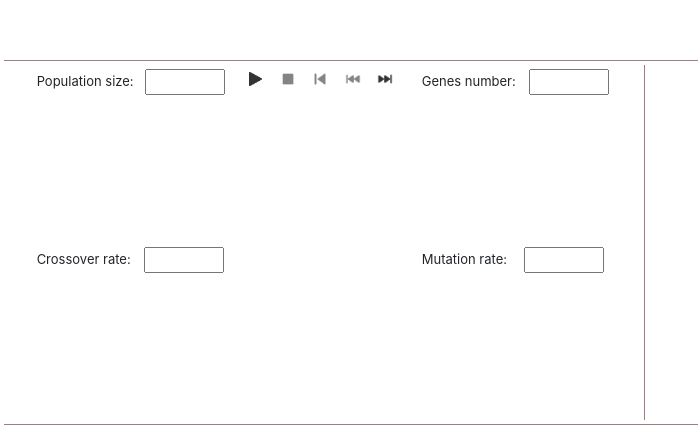
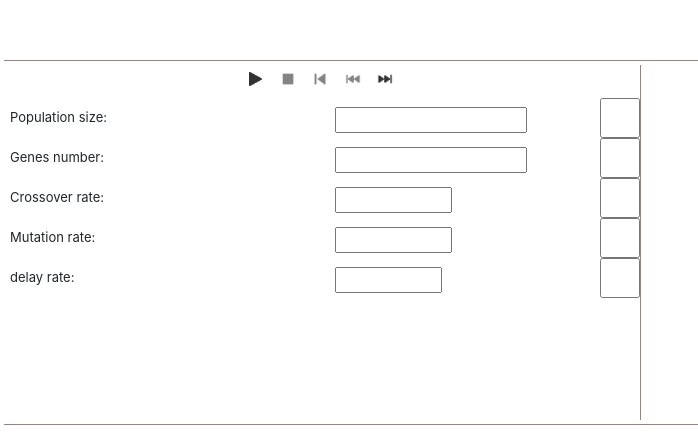
Before and after one commit to dnory0/genetic-py-simulator, an Electron app: page app/index.html in a window 1280 px wide. Shown: the part 352-800 px from the top of the page, without its empty margins (0-698 px from the left). Drawn offline with nearby package versions, Linux system fonts and the light colour scheme.

Commit message:
fix: adjusted style better for parameters inputs

```diff
--- a/app/index.html
+++ b/app/index.html
@@ -36,28 +36,24 @@
               </button>
             </div>
           </div>
+          <div class="controls-background"></div>
           <div class="parameters-container">
             <div class="parameters">
-              <section>
-                <label>
               <p>Population size:</p>
               <input type="number" min="120" step="1" id="pop-size" name="pop_size" />
-                </label>
-                <label>
+              <input type="checkbox" name="" id="">
               <p>Genes number:</p>
               <input type="number" min="80" step="1" id="genes-num" name="genes_num" />
-                </label>
-              </section>
-              <section>
-                <label>
+              <input type="checkbox" name="" id="">
               <p>Crossover rate:</p>
               <input type="number" min="0.001" max="1" step="0.001" id="crossover-rate" name="crossover_rate" />
-                </label>
-                <label>
+              <input type="checkbox" name="" id="">
               <p>Mutation rate:</p>
               <input type="number" min="0" max="1" step="0.001" id="mutation-rate" name="mutation_rate" />
-                </label>
-              </section>
+              <input type="checkbox" name="" id="">
+              <p>delay rate:</p>
+              <input type="number" min="0" max="5" step="0.05" id="delay-rate" name="delay_rate" />
+              <input type="checkbox" name="" id="">
             </div>
           </div>
         </div>
--- a/app/style/style.scss
+++ b/app/style/style.scss
@@ -51,9 +51,9 @@ body {
   .primary-process-container {
     background-color: #fff;
     height: calc(50% + 13px);
+    padding: 0 4px;
 
     .border-container {
-      margin: 0 4px;
       border-bottom: 1px solid #a37e7e;
       height: 100%;
     }
@@ -65,12 +65,11 @@ body {
 
     .controls-container {
       flex: 1;
-      margin: 0 4px;
-      padding: 4px 0;
       width: 50vw;
       text-align: center;
 
       .state-controls-container {
+        margin-top: 4px;
         position: absolute;
         width: fit-content;
         left: calc(25% - 79px);
@@ -108,11 +107,20 @@ body {
         }
       }
 
+      .controls-background {
+        height: 29px;
+        margin: 4px 0;
+      }
+
       .parameters-container {
-        height: 100%;
+        height: calc(100% - 37px);
+        overflow-y: auto;
+
 
         .parameters {
-          height: 100%;
+          height: 200px;
+          display: grid;
+          grid-template-columns: 1.75fr 1fr 40px;
 
           p {
             font-size: 13px;
@@ -120,40 +128,16 @@ body {
             float: left;
             padding-right: 5px;
             margin: 0;
-            padding: 7.2px;
+            padding: 10px;
           }
 
           input[type='number'] {
-            margin-top: 4px;
+            margin: 9px 9px 5px;
             height: 26px;
-            width: 80px;
+            width: fit-content;
+            max-width: 70%;
           }
 
-          section {
-            height: 50%;
-
-            label {
-              height: 100%;
-              margin: 0;
-              width: 200px;
-
-              &:first-child {
-                float: left;
-                margin-left: 4%;
-              }
-
-              &:last-child {
-                float: right;
-                margin-right: 4%;
-              }
-            }
-
-            // float: left;
-          }
-
-          //   input[type='number'] {
-          //     width: 100%;
-          //     height: 24px;
           // &::-webkit-inner-spin-button {
           //   -webkit-appearance: none;
           // }
@@ -200,11 +184,11 @@ body {
 
     .secondary-process-container {
       flex: 1;
+      padding: 4px 0;
 
       .border-container {
-        margin: 4px 0;
         border-left: 1px solid #a37e7e;
-        height: calc(100% - 8px);
+        height: 100%;
       }
     }
   }
@@ -215,9 +199,9 @@ body {
     bottom: 0;
     left: 0;
     right: 0;
+    padding: 0 4px;
 
     .border-container {
-      margin: 0 4px;
       border-top: 1px solid #a37e7e;
       height: 100%;
     }
--- a/package.json
+++ b/package.json
@@ -1,7 +1,7 @@
 {
   "name": "genetic-py",
   "productName": "Genetic Py",
-  "version": "0.1.9-beta5",
+  "version": "0.2.0",
   "description": "A Simulator developed with ElectronJS for Genetic Algorithms written in Python",
   "homepage": "https://github.com/dnory0/genetic-py",
   "repository": {
```
Also changed, not shown: app/style/style.css, 1 other file. Lines whose indentation alone changed are shown as unchanged.
